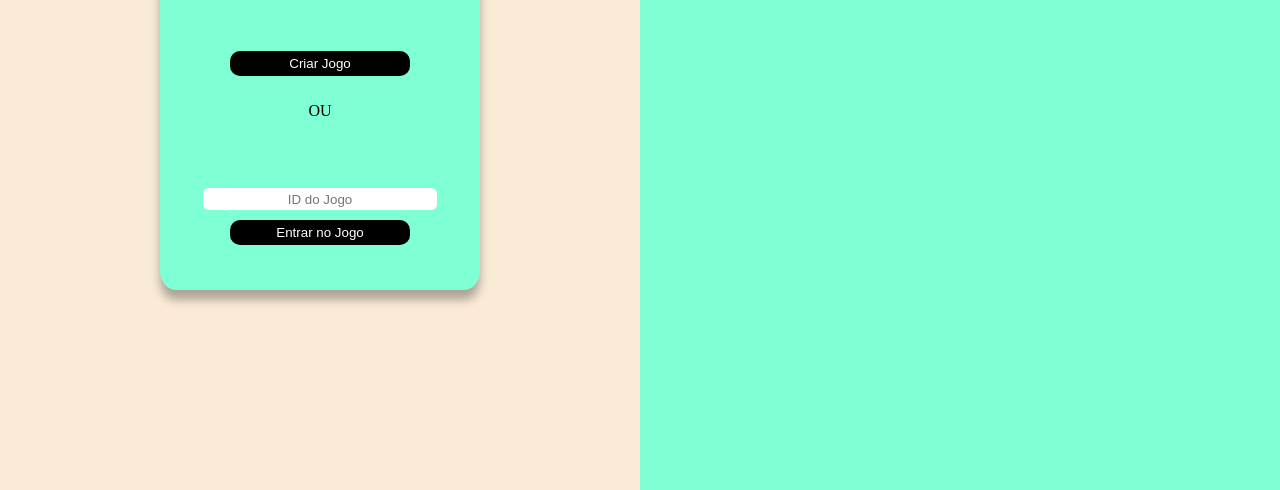
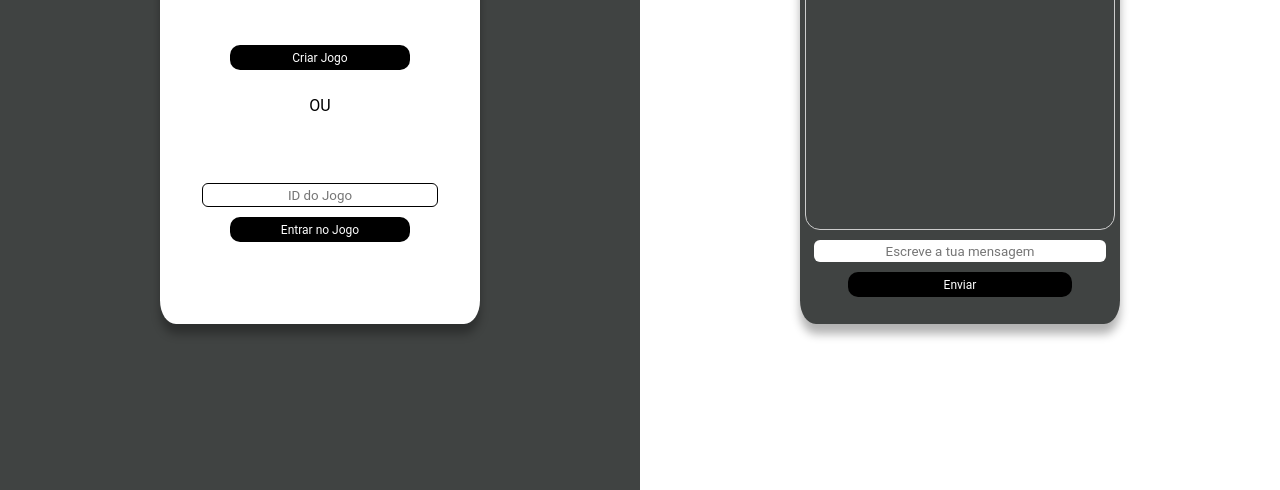
Before and after one commit to tfdmendes/websocket-guessNumber, a plain HTML site: page index.html in a window 1280 px wide. Shown: the part 310-800 px from the top of the page. Drawn offline with Linux system fonts and the light colour scheme; a web font is replaced by a local one.

Commit message:
CSS feito?

```diff
--- a/index.html
+++ b/index.html
@@ -36,12 +36,13 @@
         </div>
         <div class="right">
 
-            <div id="chatArea" style="display:block;">
+            <div id="chatArea">
                 <h2>Chat Global</h2>
-                <div id="chatMessages" style="border:1px solid #ccc; height:100px; overflow:auto; margin-bottom:10px;">
+                <div id="chatMessages"></div>
+                <div class="chatControles">
+                    <input type="text" id="chatInput" placeholder="Escreve a tua mensagem" />
+                    <button id="sendChat">Enviar</button>
                 </div>
-                <input type="text" id="chatInput" placeholder="Escreve tua mensagem" />
-                <button id="sendChat">Enviar</button>
             </div>
 
         </div>
@@ -166,6 +167,7 @@
 
         function sendChatMessage() {
             const text = document.getElementById('chatInput').value.trim();
+            addChatMessage(text, "me");
             if (!text) return;
             const payLoad = {
                 method: 'chat',
@@ -193,9 +195,13 @@
             document.getElementById("guessInput").value = ''; // clears the line
         }
 
-        function addChatMessage(msg) {
+        function addChatMessage(msg, meOrOther) {
             const chatMessagesDiv = document.getElementById('chatMessages');
             const newMsg = document.createElement('p');
+            newMsg.style.color = "white";
+            if (meOrOther === "me") {
+                newMsg.classList.add("me");
+            }
             newMsg.innerText = msg;
             chatMessagesDiv.appendChild(newMsg);
             chatMessagesDiv.scrollTop = chatMessagesDiv.scrollHeight;
--- a/index.js
+++ b/index.js
@@ -91,7 +91,7 @@ wsServer.on("request", request => {
                 "message": result.text
             };
 
-            broadCastMessage(payLoad);
+            broadCastMessage(payLoad, result.clientId);
 
 
         } else if (result.method === "join") {
@@ -198,10 +198,10 @@ function broadcastToGame(gameId, messageObject, clientId) {
     });
 }
 
-function broadCastMessage(messageObject) {
+function broadCastMessage(messageObject, clientId) {
     const message = JSON.stringify(messageObject);
     for (const cId in clients) {
-        if (clients[cId]) {
+        if (clients[cId] && cId !== clientId) {
             clients[cId].connection.send(message);
         }
     }
--- a/style.css
+++ b/style.css
@@ -1,8 +1,24 @@
+@font-face {
+    font-family: 'Roboto';
+    src: url('../fonts/Roboto-Regular.woff2') format('woff2'),
+         url('../fonts/Roboto-Regular.woff') format('woff');
+    font-weight: normal;
+    font-style: normal;
+}
+
+* {
+    font-family: 'Roboto', sans-serif;
+}
+
 html, body {
     height: 100vh;
     width: 100vw;
     margin: 0;
     padding: 0;
+}
+
+h1 {
+    font-size: 22pt;
 }
 
 .content {
@@ -32,18 +48,19 @@ html, body {
     justify-content: center;
     align-items: center;
     display: flex;
-    background-color: antiquewhite;
+    background-color: rgb(64, 67, 66);
 }
 
 .gameContent {
+    z-index: 1;
     text-align: center;
-    height: 50%;
+    height: 468px;
     width: 50%;
     border-radius: 5%;
     align-items: center;
     display: flex;
     flex-direction: column;
-    background-color: aquamarine;
+    background-color: white;
     box-shadow: 0px 10px 10px rgba(0, 0, 0, 0.3);
     min-width: 250px;
 }
@@ -74,12 +91,21 @@ html, body {
     gap: 10px;
 }
 
+
 input {
     height: 20px;
     width: 90%;
     border: none;
     border-radius: 6px;
     text-align: center;
+}
+
+#controls input {
+    border: 1px solid black;
+}
+
+.gameControls input {
+    border: 1px solid black;
 }
 
 button {
@@ -90,6 +116,7 @@ button {
     background-color: black;
     color: white;
     cursor: pointer;
+    font-size: 9pt;
 }
 
 #restart {
@@ -108,7 +135,57 @@ button {
 .right {
     height: 100%;
     width: 50%;
-    background-color: aquamarine;
+    justify-content: center;
+    align-items: center;
+    display: flex;
+    background-color: white;
+}
+
+#chatArea {
+    z-index: 1;
+    text-align: center;
+    height: 468px;
+    width: 50%;
+    border-radius: 5%;
+    align-items: center;
+    display: flex;
+    flex-direction: column;
+    background-color: rgb(64, 67, 66);
+    box-shadow: 0px 10px 10px rgba(0, 0, 0, 0.3);
+    min-width: 250px;
+}
+
+#chatArea h2 {
+    color: white;
+}
+
+#chatMessages {
+    height: 65%;
+    width: 90%;
+    display: flex;
+    flex-direction: column;
+    padding: 0 10px 0 10px;
+    border:1px solid #ccc;
+    border-radius: 15px;
+    overflow-y: auto;
+    text-align: start;
+    margin-bottom:10px;
+}
+
+.me {
+    align-self: flex-end;
+    text-align: left;
+    word-wrap: break-word;
+    margin: 5px 0;
+}
+
+
+.chatControles {
+    width: 100%;
+    align-items: center;
+    display: flex;
+    flex-direction: column;
+    gap: 10px;
 }
 
 @media screen and (max-width: 1536px) {
```
Also changed, not shown: Roboto-Regular.woff (added), Roboto-Regular.woff2 (added).
